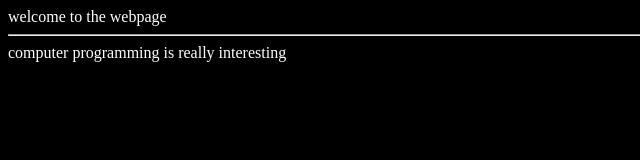
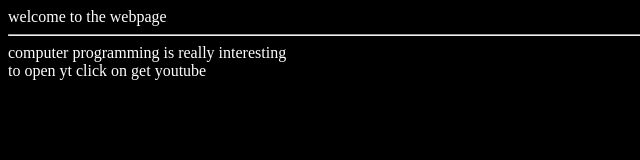
Before and after one commit to newidd/newidd.github.io, a plain HTML site: page index.html in a window 1280 px wide. Shown: the whole page, without its empty margins (0-640 px from the left). Drawn offline with Linux system fonts and the light colour scheme.

Commit message:
Update index.html

```diff
--- a/index.html
+++ b/index.html
@@ -3,5 +3,7 @@
 <body bgcolor="black" text="white">
 welcome to the webpage
   <hr>
-  computer programming is really interesting </body>
+  computer programming is really interesting<br>
+  to open yt click on
+  <a href:https:/www.youtube.com>get youtube</a></body>
 </html>
```
